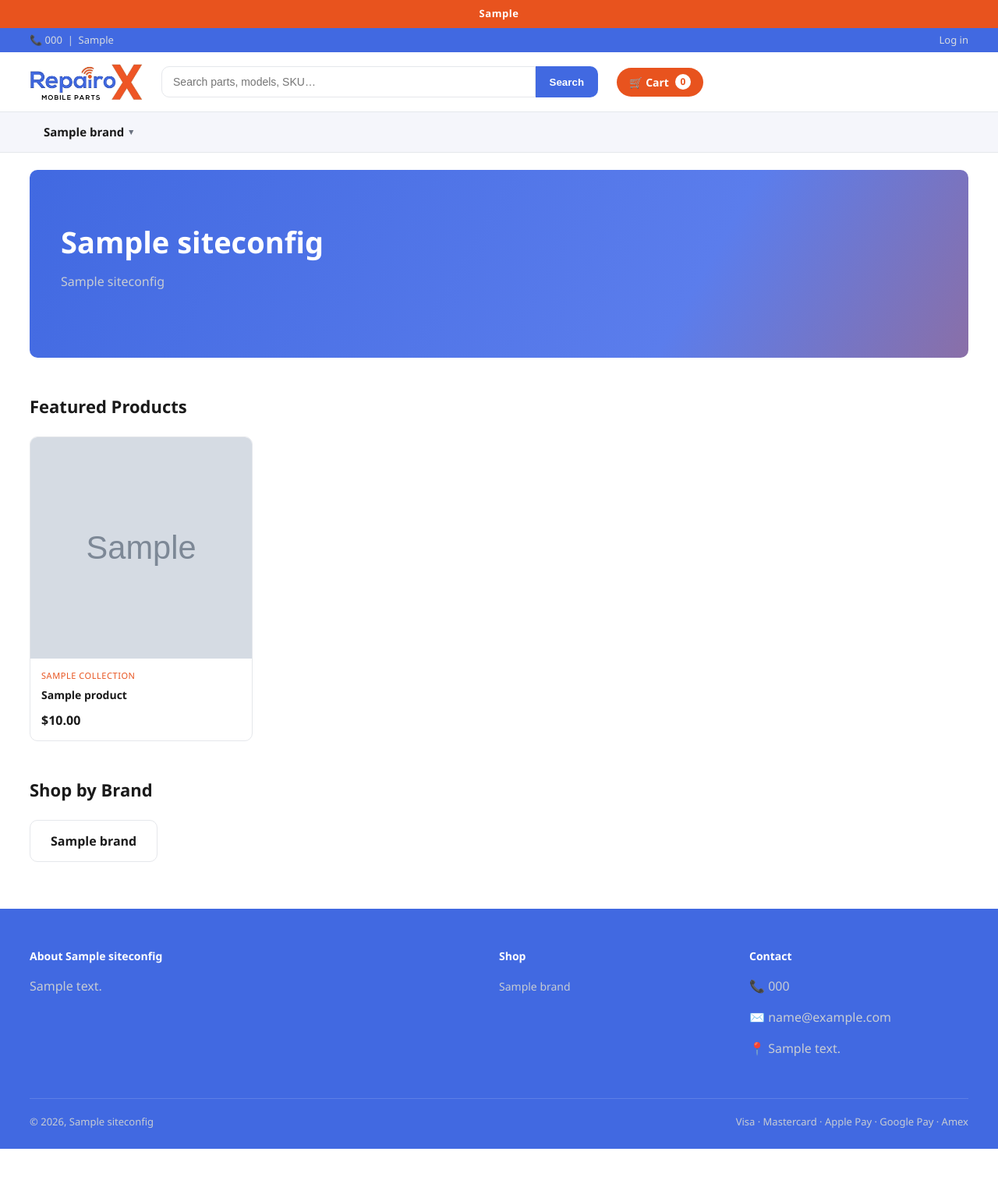
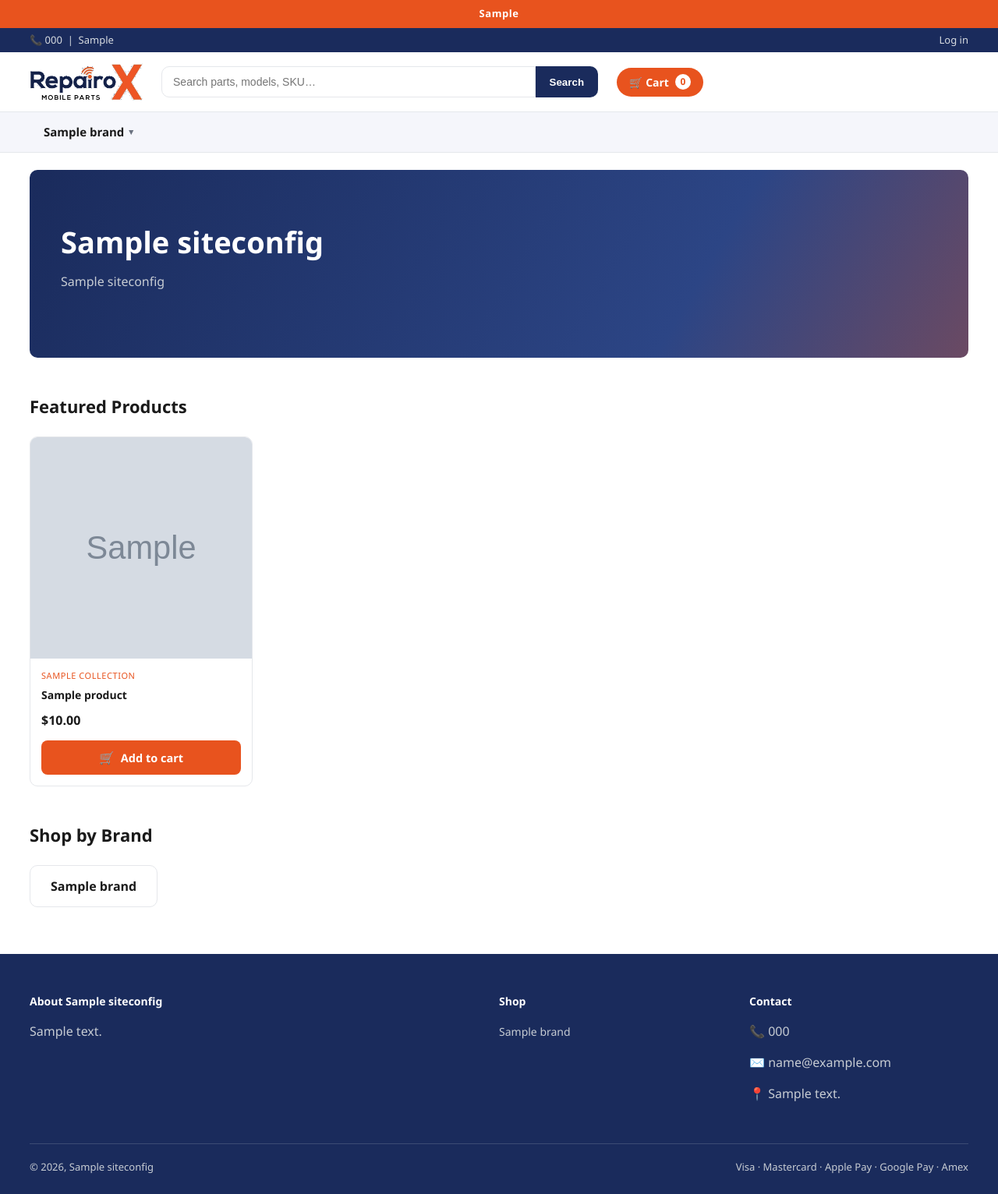
Before and after one commit to ennasaadi40-cpu/ecommerce, a Django app: page / in a window 1280 px wide. Shown: the whole page at 78% size. Before the commit the page ends 1474 px from the top, so only its background shows below. Run offline with Django 5.2, Linux system fonts and the light colour scheme; tables that the repository leaves empty hold one stand-in row (values such as "Sample post"); grey boxes marked "Sample" are stand-in pictures.

Commit message:
Add to cart buttons, dark navy theme and logo

```diff
--- a/static/css/style.css
+++ b/static/css/style.css
@@ -3,11 +3,11 @@
   --ink: #1a1a1a;
   --muted: #6b7280;
   --line: #e5e7eb;
-  --navy: #4169E1;         /* RepairoX brand royal blue */
-  --navy-dark: #2f4fc4;
+  --navy: #1a2b5c;         /* RepairoX brand dark navy */
+  --navy-dark: #11193b;
   --accent: #E8531E;       /* RepairoX brand orange */
   --accent-dark: #c9430f;
-  --dark: #4169E1;         /* header/footer use brand royal blue */
+  --dark: #1a2b5c;         /* header/footer use brand dark navy */
   --soft: #f5f6fb;
   --radius: 10px;
   --shadow: 0 1px 3px rgba(0,0,0,.08), 0 6px 16px rgba(40,38,122,.06);
@@ -157,7 +157,7 @@ img { max-width: 100%; display: block; }
 .hero { margin: 22px 0; }
 .hero img { width: 100%; border-radius: var(--radius); object-fit: cover; }
 .hero-fallback {
-  background: linear-gradient(120deg, var(--navy), #5b7dec 70%, var(--accent) 160%);
+  background: linear-gradient(120deg, var(--navy), #2c4585 70%, var(--accent) 160%);
   color: #fff; border-radius: var(--radius); padding: 64px 40px;
 }
 .hero-fallback h1 { margin: 0 0 10px; font-size: 38px; }
@@ -352,3 +352,20 @@ img { max-width: 100%; display: block; }
   position:absolute; top:10px; left:10px; background:#374151; color:#fff;
   font-size:11px; font-weight:700; padding:3px 10px; border-radius:6px;
 }
+
+/* ===== Product card with direct Add-to-cart button ===== */
+.card{ display:flex; flex-direction:column; }
+.card-link{ text-decoration:none; color:inherit; display:block; }
+.card-cart{ margin:0; padding:0 14px 14px; }
+.btn-cart{
+  width:100%; display:flex; align-items:center; justify-content:center; gap:8px;
+  background:var(--accent); color:#fff; border:none; border-radius:8px;
+  padding:11px 14px; font-size:14.5px; font-weight:700; cursor:pointer;
+  font-family:inherit; transition:filter .15s ease;
+}
+.btn-cart:hover{ filter:brightness(1.06); }
+.btn-cart .cart-ico{ font-size:16px; }
+.btn-cart-disabled{
+  margin:0 14px 14px; width:calc(100% - 28px);
+  background:#cfd3e0; color:#fff; cursor:not-allowed;
+}
--- /dev/null
+++ b/templates/store/_product_card.html
@@ -0,0 +1,29 @@
+{% comment %}Reusable product card with a direct Add-to-cart button.{% endcomment %}
+<div class="card">
+  <a href="{{ product.get_absolute_url }}" class="card-link">
+    <div class="card-img">
+      {% if product.image %}<img src="{{ product.image.url }}" alt="{{ product.name }}">
+      {% else %}<span class="ph">No image</span>{% endif %}
+      {% if not product.in_stock %}<span class="card-soldout">Sold out</span>{% endif %}
+    </div>
+    <div class="card-body">
+      <span class="card-cat">{{ product.collection.name }}</span>
+      <div class="card-name">{{ product.name }}</div>
+      <div class="card-price">
+        ${{ product.price }}
+        {% if product.on_sale %}<span class="was">${{ product.compare_at_price }}</span>{% endif %}
+      </div>
+    </div>
+  </a>
+  {% if product.in_stock %}
+    <form action="{% url 'store:cart_add' product.id %}" method="post" class="card-cart">
+      {% csrf_token %}
+      <input type="hidden" name="quantity" value="1">
+      <button type="submit" class="btn-cart">
+        <span class="cart-ico">🛒</span> Add to cart
+      </button>
+    </form>
+  {% else %}
+    <button class="btn-cart btn-cart-disabled" disabled>Sold out</button>
+  {% endif %}
+</div>
--- a/templates/store/home.html
+++ b/templates/store/home.html
@@ -13,23 +13,7 @@
   <h2 class="section-title">Featured Products</h2>
   <div class="grid">
     {% for product in featured %}
-      <a href="{{ product.get_absolute_url }}" class="card">
-        <div class="card-img">
-          {% if product.image %}
-            <img src="{{ product.image.url }}" alt="{{ product.name }}">
-          {% else %}
-            <span class="ph">No image</span>
-          {% endif %}
-        </div>
-        <div class="card-body">
-          <span class="card-cat">{{ product.collection.name }}</span>
-          <div class="card-name">{{ product.name }}</div>
-          <div class="card-price">
-            ${{ product.price }}
-            {% if product.on_sale %}<span class="was">${{ product.compare_at_price }}</span>{% endif %}
-          </div>
-        </div>
-      </a>
+      {% include 'store/_product_card.html' %}
     {% empty %}
       <p class="empty">
         No products yet.<br>
```
Also changed, not shown: templates/store/brand.html (+1 -15 lines), templates/store/collection.html (+1 -15 lines), static/img/logo.png.
